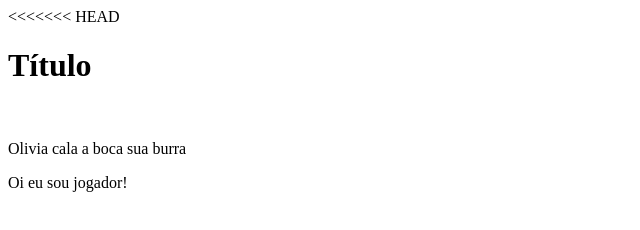
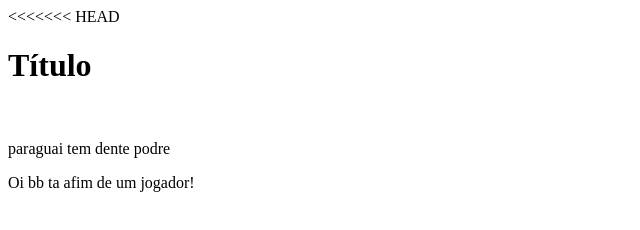
Before and after one commit to vitinhog08/teste-1A, a plain HTML site: page index.html in a window 1280 px wide. Shown: the whole page, without its empty margins (0-640 px from the left). Drawn offline with Linux system fonts and the light colour scheme.

Commit message:
Update index.html

```diff
--- a/index.html
+++ b/index.html
@@ -10,8 +10,8 @@
   <h1> Título</h1>
   <img src="imagem-criada-no-imagen-prototipo-do-google-que-cria-imagens-baseadas-em-texto-neste-caso-um-cachorro-corgi-andando-de-bicicleta-na-times-square-usando-oculos-de-sol-e-chapeu-de-praia-1653397634334_v2_900x506.jpg" alt="">
  <p>
-    Olivia cala a boca sua burra
+ paraguai tem dente podre
  </p>
-    Oi eu sou jogador!
+    Oi bb ta afim de um jogador!
 </body>
 </html>
```
